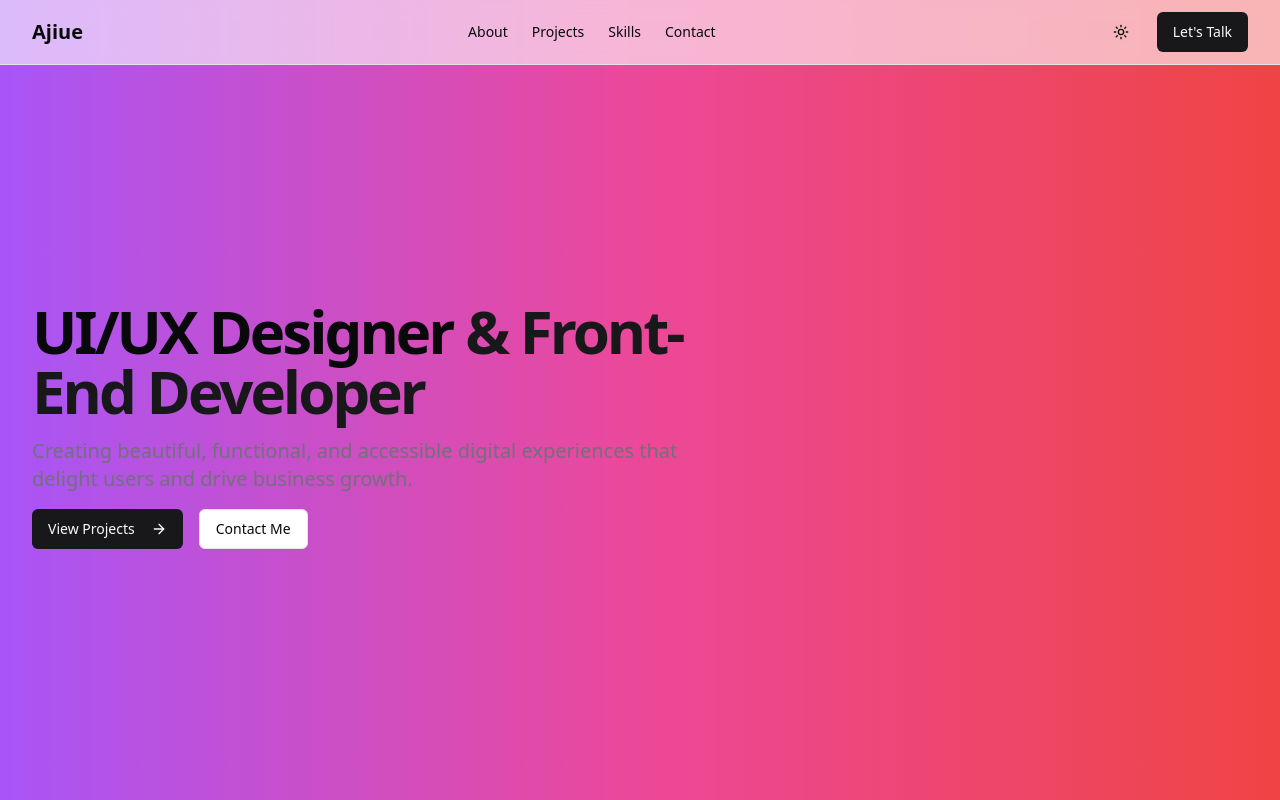
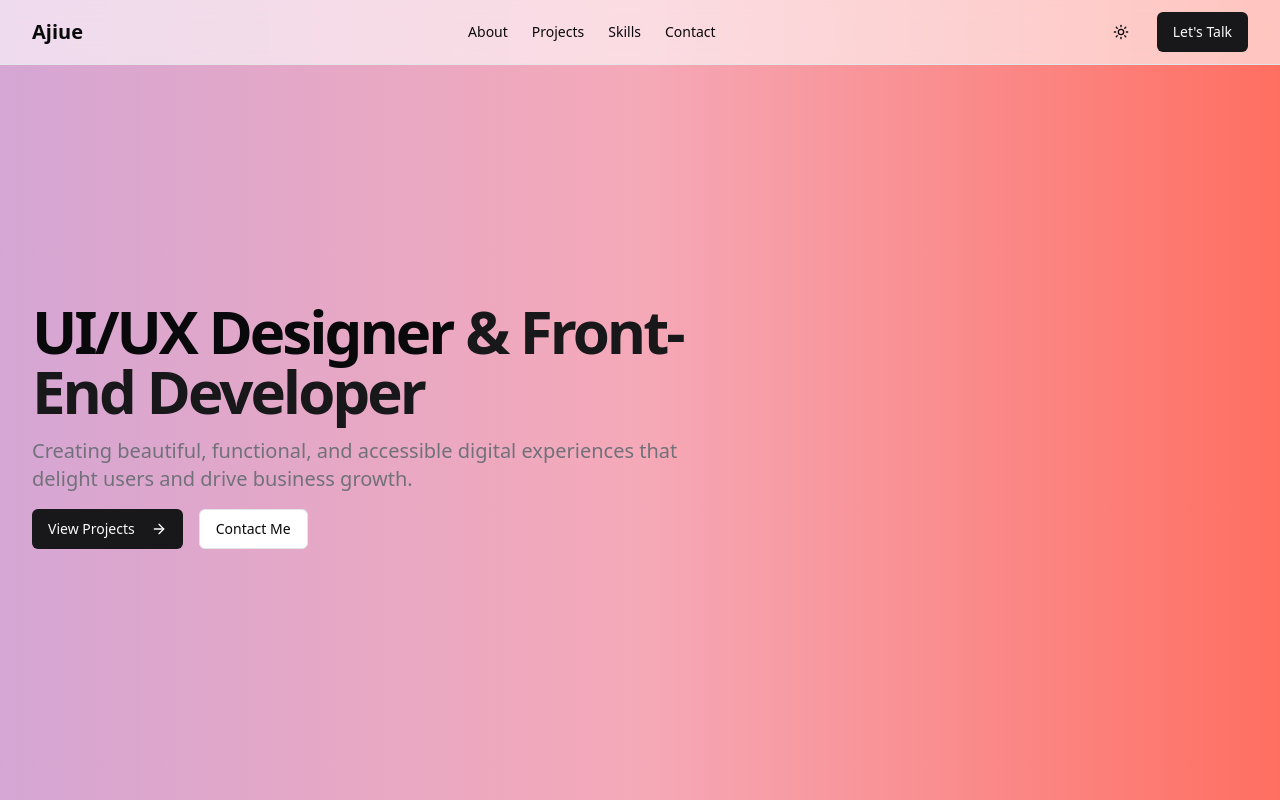
Before and after one commit to Ajiue23/Tri-Aji-Pramuditya, a Next.js app: page / in a window 1280 px wide. Shown: the top 800 px of the page. Built offline with nearby package versions, Linux system fonts and the light colour scheme.

Commit message:
perubahan

```diff
--- a/app/page.tsx
+++ b/app/page.tsx
@@ -15,7 +15,7 @@ import { ParticleBackground } from "@/components/particle-background";
 
 export default function Home() {
   return (
-    <div className="min-h-screen bg-gradient-to-r from-purple-500 via-pink-500 to-red-500 animate-gradient-bg dark:from-blue-700 dark:via-indigo-600 dark:to-purple-800">
+    <div className="min-h-screen bg-gradient-to-r from-[#D5A6D4] via-[#F5A9B8] to-[#FF6F61] animate-gradient-bg dark:from-[#0a192f] dark:via-[#6a4c93] dark:to-[#1d2d50]">
       <header className="sticky top-0 z-40 w-full border-b bg-background/95 backdrop-blur supports-[backdrop-filter]:bg-background/60">
         <div className="container flex h-16 items-center justify-between">
           <div className="flex items-center gap-2">
--- a/styles/globals.css
+++ b/styles/globals.css
@@ -16,7 +16,7 @@
 
 body {
   font-family: Arial, Helvetica, sans-serif;
-  background: linear-gradient(45deg, #ff6f61, #6b5b95, #88b04b);
+  background: linear-gradient(45deg, #d5a6d4, #f5a9b8, #ff6f61);
   background-size: 400% 400%;
   animation: gradient-animation 15s ease infinite;
 }
```
